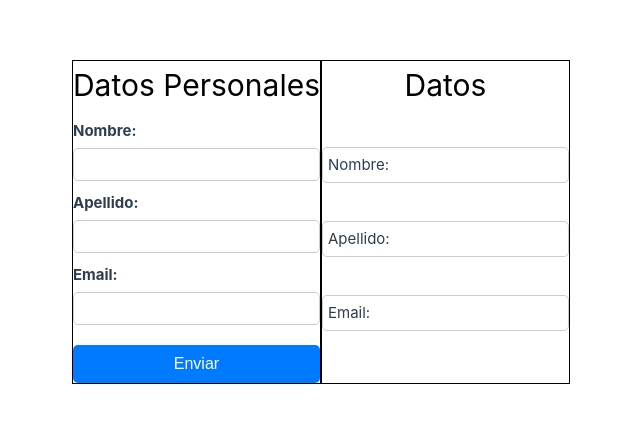
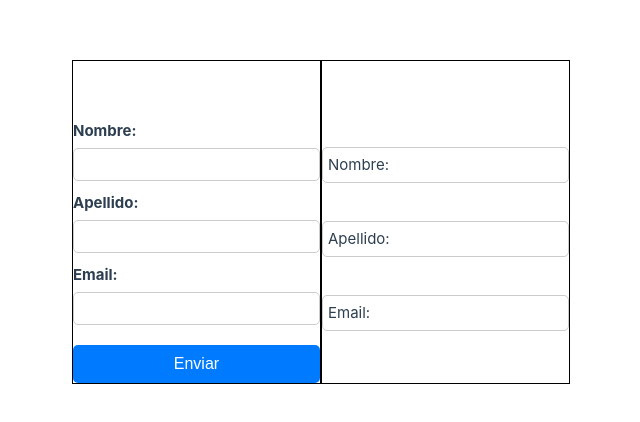
Before and after one commit to RubenGuGo/ejerc010, a Vue app: page / in a window 1280 px wide. Shown: the part 178-600 px from the top of the page, without its empty margins (319-959 px from the left). Built offline with nearby package versions, Linux system fonts and the light colour scheme.

Commit message:
Cambios visuales

```diff
--- a/src/components/Emisor.vue
+++ b/src/components/Emisor.vue
@@ -51,7 +51,7 @@ export default {
 
 h1 {
   text-align: center;
-  color: black;
+  color: white;
 }
 
 form {
--- a/src/components/Receptor.vue
+++ b/src/components/Receptor.vue
@@ -32,7 +32,7 @@
 
 h1 {
   text-align: center;
-  color: black;
+  color: white;
 }
 
 div {
```
